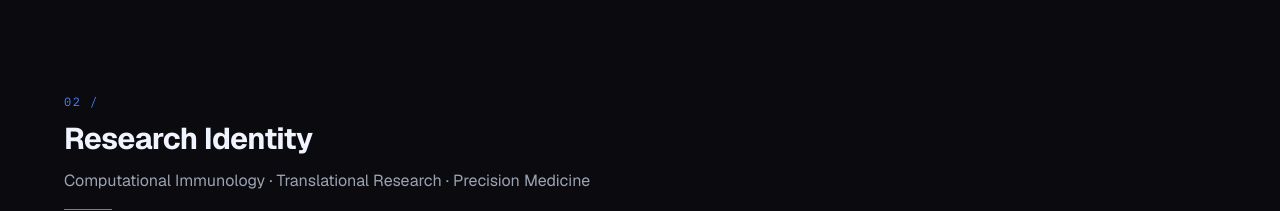
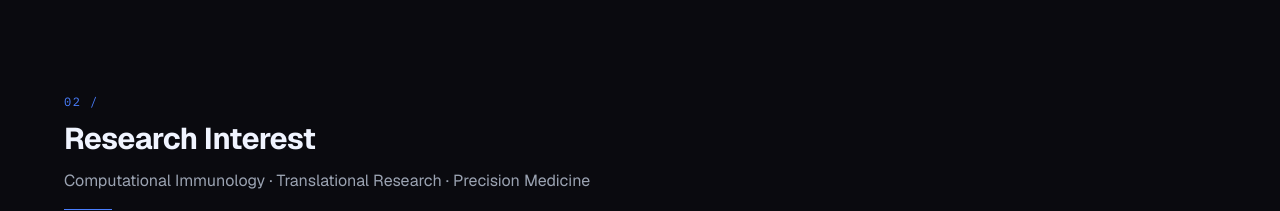
Before and after one commit to dev-tinkerbell/cv-minseong-jo, a Next.js app: page / in a window 1280 px wide. Shown: the part 840-1051 px from the top of the page. Built offline with nearby package versions, Linux system fonts and the light colour scheme.

Commit message:
fix: align section titles with CV PDF headings
Co-Authored-By: Claude Sonnet 4.6 <noreply@anthropic.com>

```diff
--- a/components/sections/Awards.tsx
+++ b/components/sections/Awards.tsx
@@ -15,7 +15,7 @@ export default function Awards() {
       <div className="max-w-7xl mx-auto">
         <SectionHeader
           number="08"
-          title="Awards & Recognition"
+          title="Awards"
           subtitle="Honors received from leading Korean research institutions"
         />
 
--- a/components/sections/ResearchIdentity.tsx
+++ b/components/sections/ResearchIdentity.tsx
@@ -27,7 +27,7 @@ export default function ResearchIdentity() {
       <div className="max-w-7xl mx-auto">
         <SectionHeader
           number="02"
-          title="Research Identity"
+          title="Research Interest"
           subtitle="Computational Immunology · Translational Research · Precision Medicine"
         />
 
--- a/components/sections/Timeline.tsx
+++ b/components/sections/Timeline.tsx
@@ -30,7 +30,7 @@ export default function Timeline() {
       <div className="max-w-5xl mx-auto">
         <SectionHeader
           number="06"
-          title="Research Timeline"
+          title="Research Experience"
           subtitle="Academic and research journey from 2012 to present"
         />
 
```
